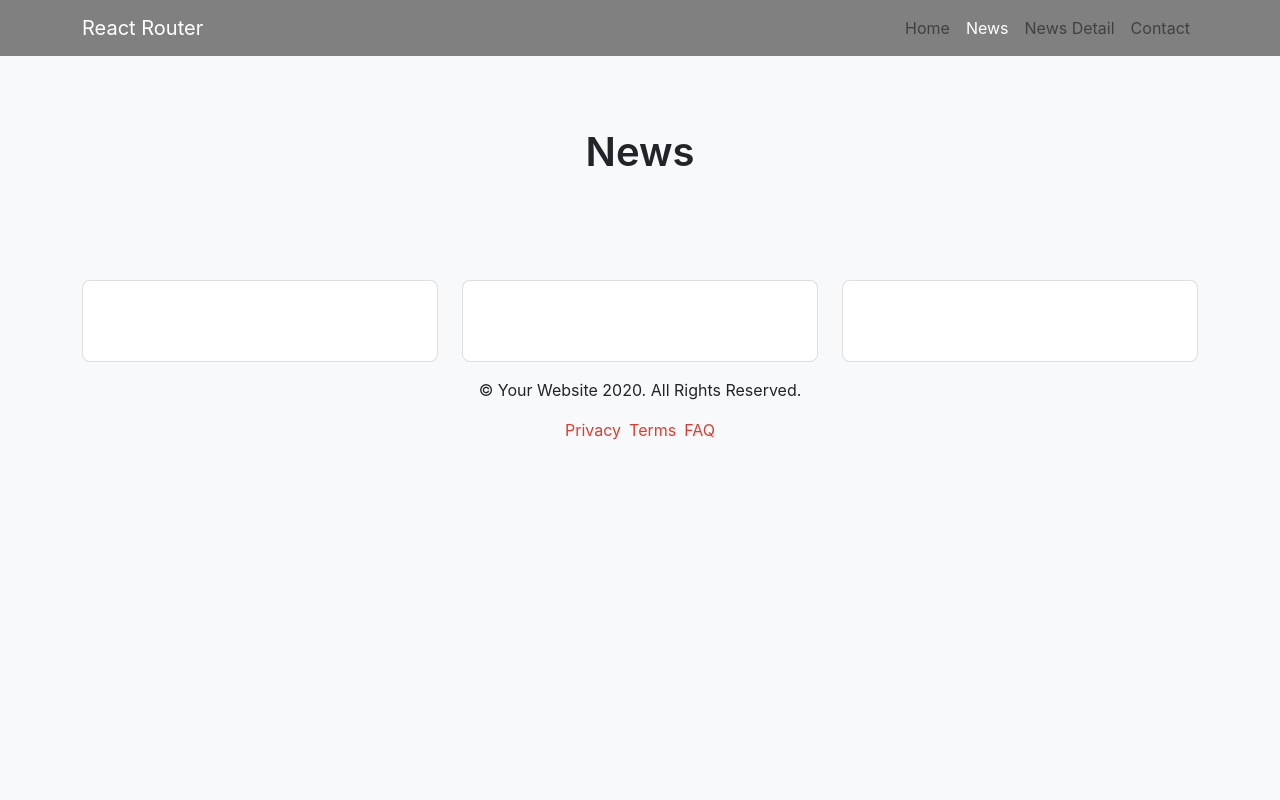
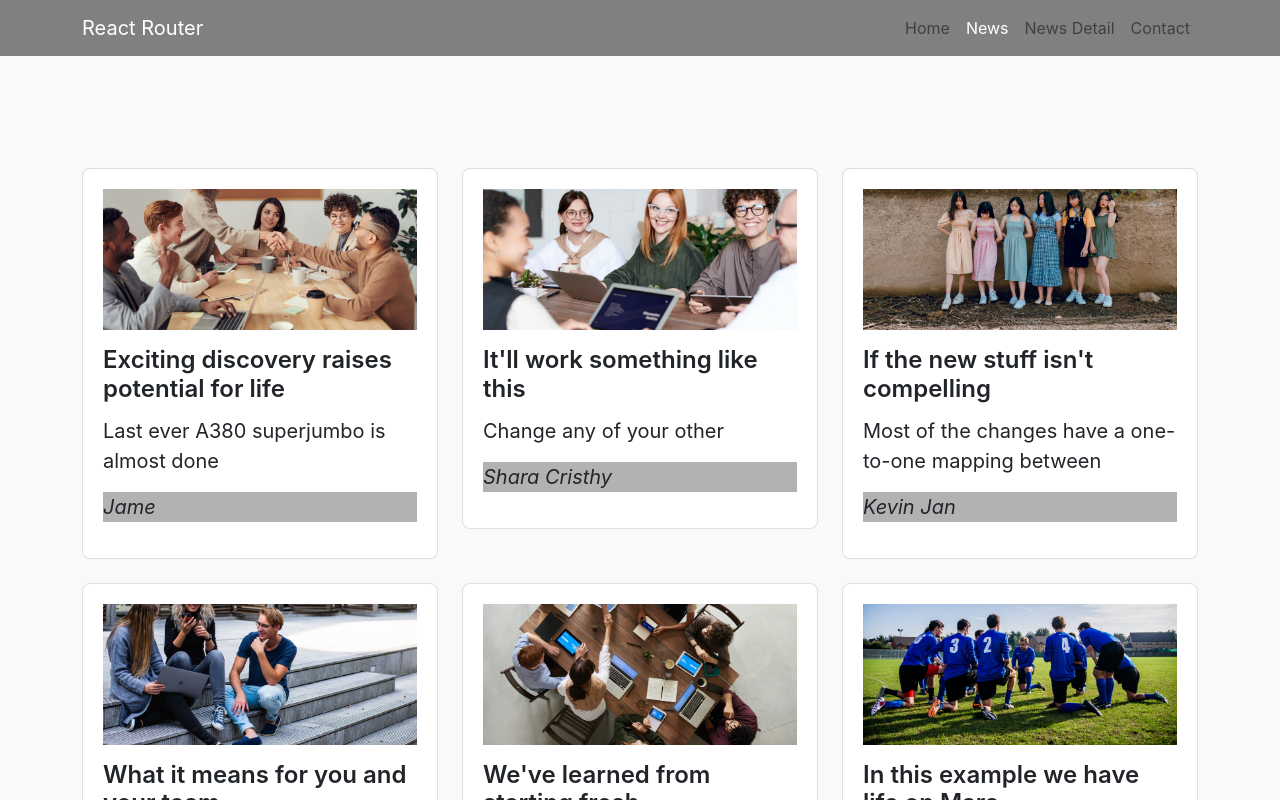
Before and after one commit to tranduoc/react_router_project1, a React (Create React App) app: page /news in a window 1280 px wide. Shown: the top 800 px of the page. Built offline with nearby package versions, Linux system fonts and the light colour scheme.

Commit message:
add Newsitem.js , connect datajson to newsjs

```diff
--- a/src/component/News.js
+++ b/src/component/News.js
@@ -1,6 +1,7 @@
 import React, { Component } from "react";
 
 import NewsItem from "./NewsItem";
+import data from "./data.json";
 
 class News extends Component {
   render() {
@@ -8,16 +9,22 @@ class News extends Component {
       <section className="container mt-5">
         <div className="row h-100 ">
           <div className="col my-auto ">
-            <div className="header-content mx-auto  news-item-title ">
-              <h1 className="mb-5 text-center pb-3">News</h1>
-            </div>
+            <div className="header-content mx-auto  news-item-title "></div>
           </div>
         </div>
 
         <div className="row mt-3">
-          <NewsItem />
-          <NewsItem />
-          <NewsItem />
+          {data.map((value, key) => {
+            return (
+              <NewsItem
+                key={key}
+                image={value.image}
+                title={value.title}
+                quotes={value.quotes}
+                author={value.author}
+              ></NewsItem>
+            );
+          })}
         </div>
       </section>
     );
```
